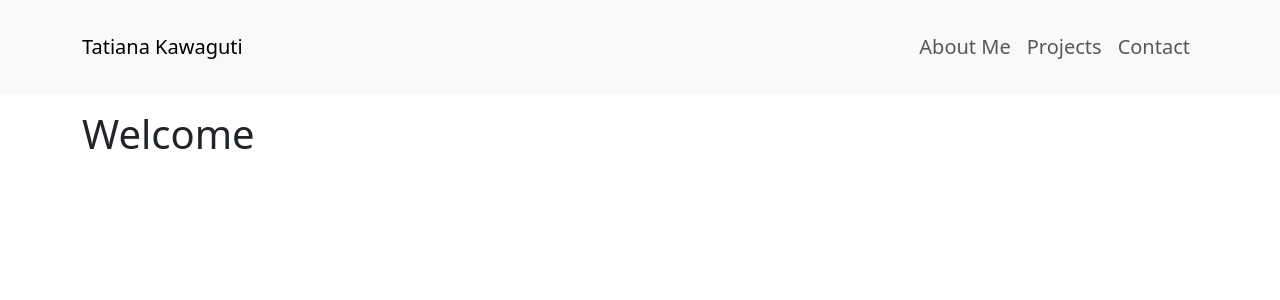
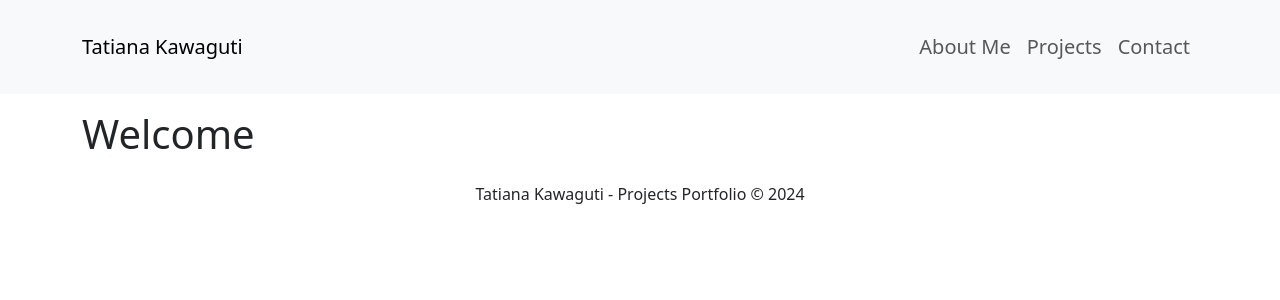
Before and after one commit to midorikawaguti/TatianaK-Portfolio, a React (Create React App) app in the folder frontend/: page / in a window 1280 px wide. Shown: the top 300 px of the page. Built offline with nearby package versions, Linux system fonts and the light colour scheme.

Commit message:
Added Footer Component

```diff
--- a/frontend/src/App.js
+++ b/frontend/src/App.js
@@ -1,6 +1,7 @@
 import React from 'react'
 import { Container } from 'react-bootstrap';
 import Header from './Components/Header';
+import Footer from './Components/Footer';
 
 const App = () => {
   return (
@@ -10,6 +11,7 @@
         <Container>
           <h1>Welcome</h1>
         </Container>
+        <Footer/>
       </main>
 
     </div>
--- /dev/null
+++ b/frontend/src/Components/Footer.jsx
@@ -0,0 +1,21 @@
+import React from 'react'
+import { Container, Row, Col} from "react-bootstrap"
+
+const Footer = () => {
+    const currentYear = new Date().getFullYear()
+
+  return (
+    <footer>
+        <Container>
+            <Row>
+                <Col className='text-center py-3'>
+                    <p>Tatiana Kawaguti - Projects Portfolio &copy; {currentYear} </p>
+                </Col>
+            </Row>
+        </Container>
+
+    </footer>
+  )
+}
+
+export default Footer
```
